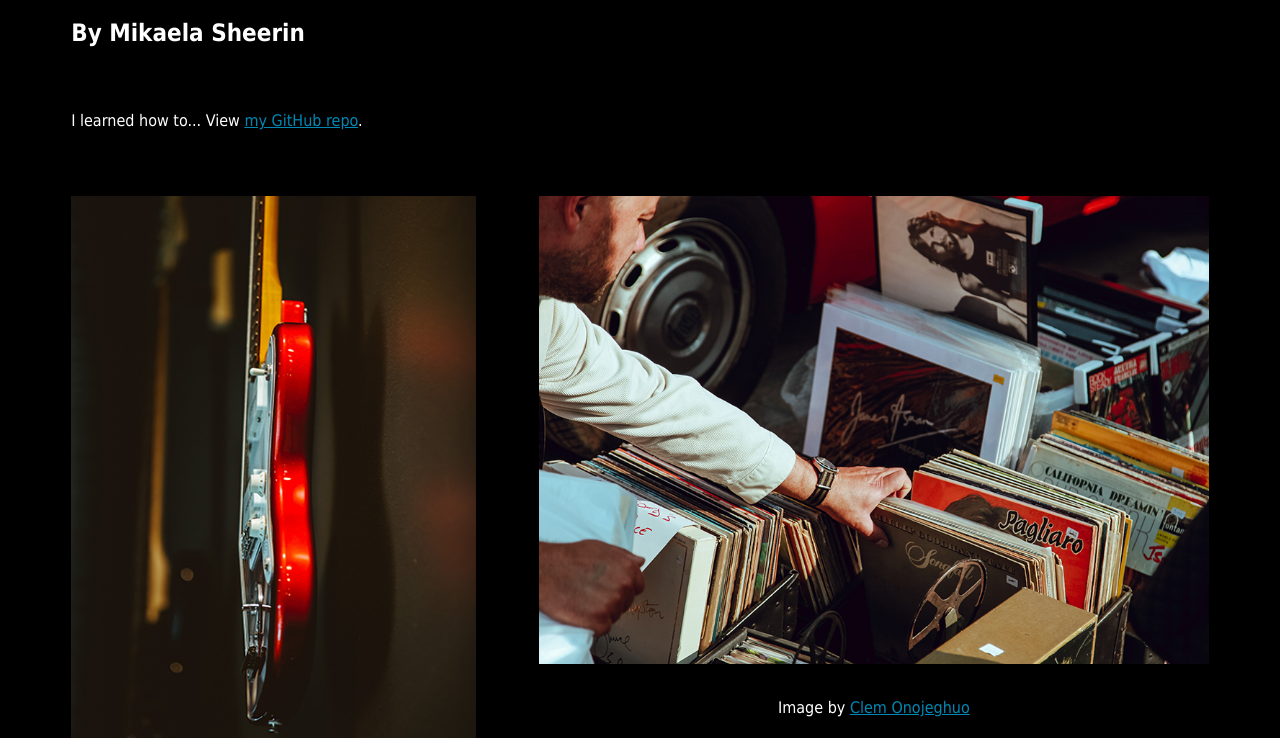
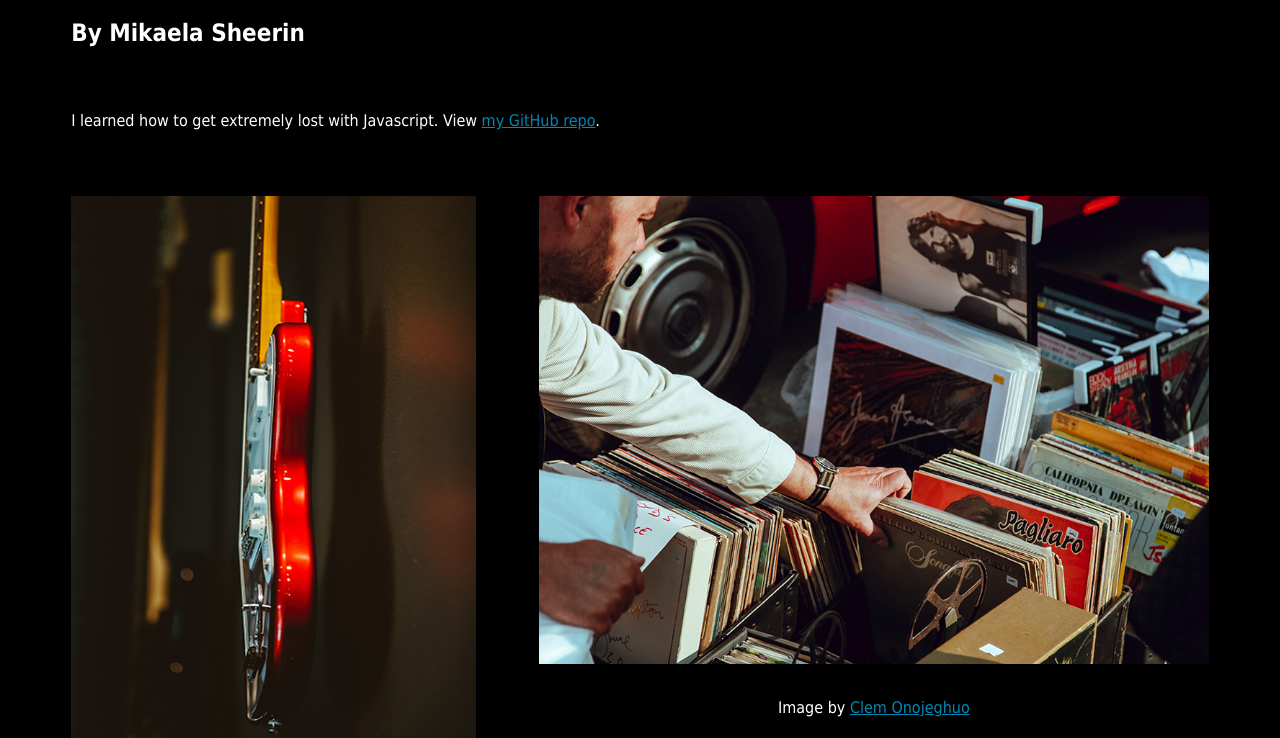
Before and after one commit to mikasheerin/assignment-10, a plain HTML site: page index.html in a window 1280 px wide. Shown: the part 62-800 px from the top of the page. Drawn offline with Linux system fonts and the light colour scheme.

Commit message:
commit 2

```diff
--- a/index.html
+++ b/index.html
@@ -16,7 +16,7 @@
 
   <h2>By Mikaela Sheerin</h2>
 
-  <p>I learned how to... View <a href="https://github.com/macloo/bootstrap4-beginners">my GitHub repo</a>.</p>
+  <p>I learned how to get extremely lost with Javascript. View <a href="https://github.com/mikasheerin/assignment-10">my GitHub repo</a>.</p>
 
 
   <div id="guitar-image-container">
```
